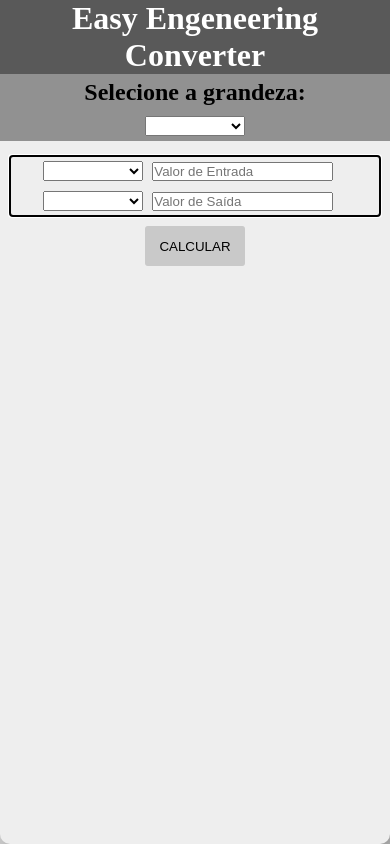
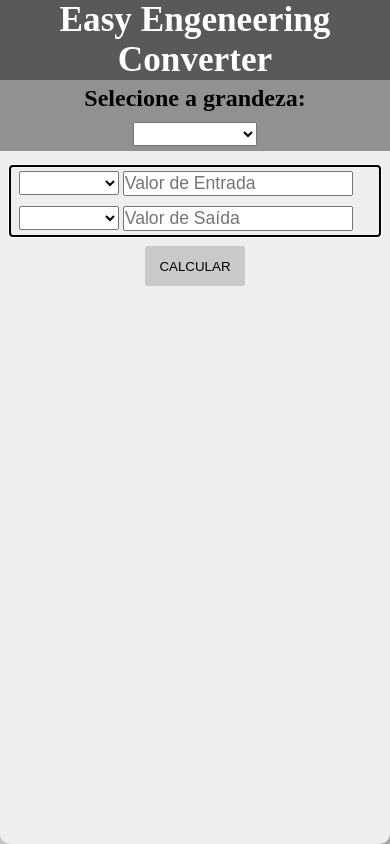
Before and after one commit to Jonesmoura/Projeto-001-EEC, a plain HTML site: page index.html in a window 390 px wide. Drawn offline with Linux system fonts and the light colour scheme.

Commit message:
Att media queries

```diff
--- a/index.html
+++ b/index.html
@@ -12,7 +12,7 @@
         <h1>Easy Engeneering Converter</h1>
         <div class="conversao">
             <h2>Selecione a grandeza:</h2>
-            <select name="grandeza" id="grandeza" onclick="atualizarLista()">
+            <select name="grandeza" id="grandeza" onclick="limparUn ();atualizarUnidades (listaUn);atualizarUnidades (listaUn2)">
             </select>
 
         </div>
@@ -32,9 +32,10 @@
         </div>
 
         <div class="right">
+
             <button id="btn-calcular" onclick="calcular ()">CALCULAR</button>
 
-
+        </div>
 
     </div>
 
--- a/script.js
+++ b/script.js
@@ -107,10 +107,7 @@ let listaUn2 = document.querySelector('.listaUn2')
 
 function atualizarLista() {
 
-    listaUn.value = ""
-    listaUn.innerHTML = ""
-    listaUn2.value = ""
-    listaUn2.innerHTML = ""
+
 
     if (listaGrandeza.length === 0) {
 
@@ -122,10 +119,24 @@ function atualizarLista() {
             itemNaListaGrandeza.innerHTML = `${addGrandeza}`
             itemNaListaGrandeza.value = `${addGrandeza}`
             listaGrandeza.appendChild(itemNaListaGrandeza)
+
         }
+
+        listaGrandeza.value =''
+
     }
 
 }
+
+function limparUn (){
+
+    listaUn.value = ""
+    listaUn.innerHTML = ""
+    listaUn2.value = ""
+    listaUn2.innerHTML = ""
+}
+
+atualizarLista()
 
 function addItensGrandeza(grandeza, lista) {
 
@@ -140,7 +151,12 @@ function addItensGrandeza(grandeza, lista) {
         addLista.value = `${addUn}`
         lista.appendChild(addLista)
 
+
     }
+
+    // a atribuição abaixo foi feita para que apos a criação da lista não tenhamos nenhum select pre selecionado
+
+    lista.value = ''
 
 }
 
@@ -165,7 +181,7 @@ function atualizarUnidades(lista) {
 
             addItensGrandeza(força, lista)
 
-        } else {
+        } else if(listaGrandeza.value == 'comprimento'){
 
             addItensGrandeza(comprimento, lista)
 
--- a/style.css
+++ b/style.css
@@ -128,6 +128,7 @@ select{
 
     h1{
 
+        font-size:2.2em;
         color: white;
         background-color: var(--cor3);
         text-align: center;
@@ -142,4 +143,19 @@ select{
 
     }
 
+    select, input{
+
+        margin: 5px auto 5px auto;
+        font-size: 1.1em;
+        height: auto;
+
+    }
+
+    select#grandeza{
+
+        width: auto;
+        text-align: center;
+
+    }
+
 }
```
